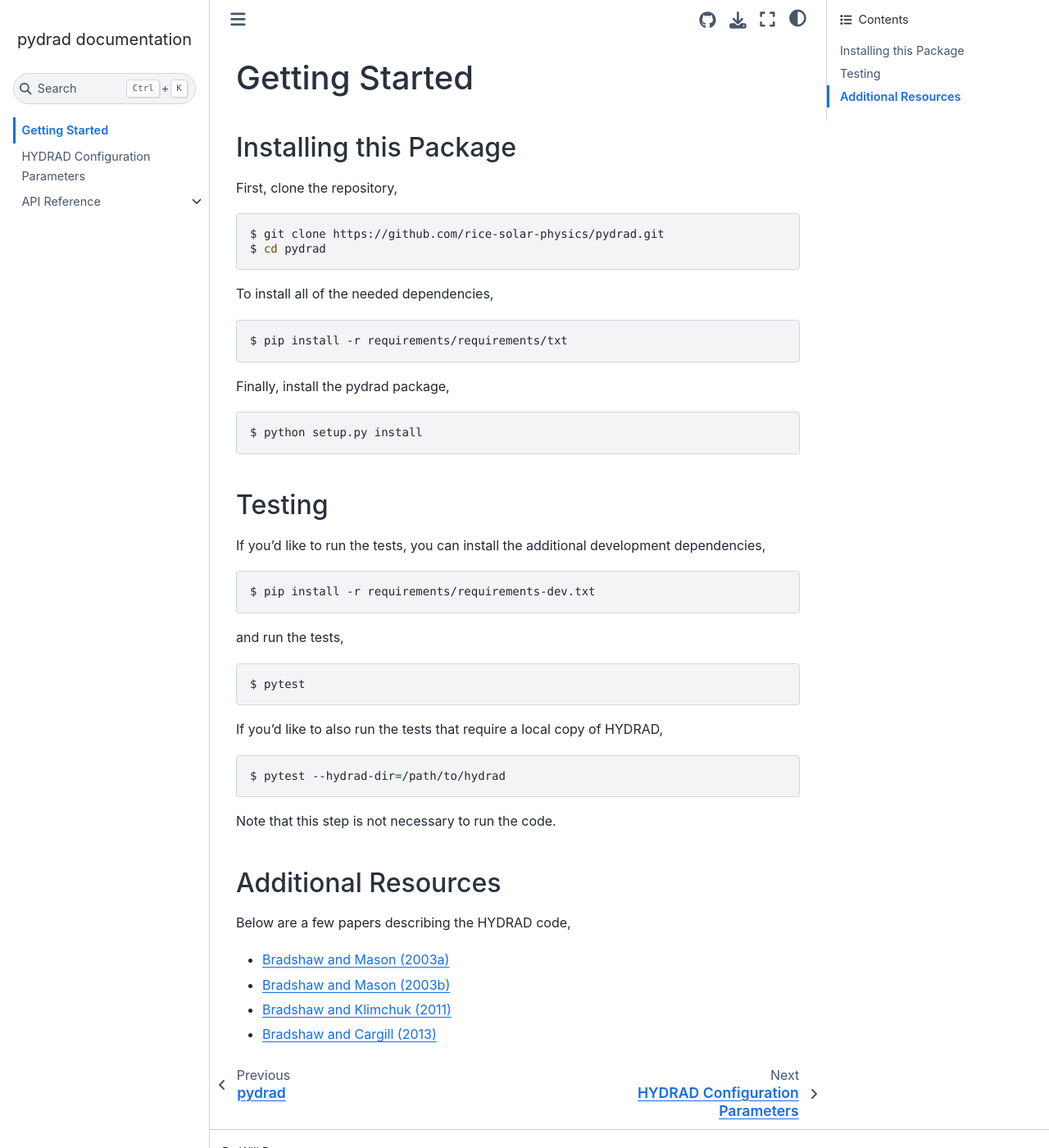
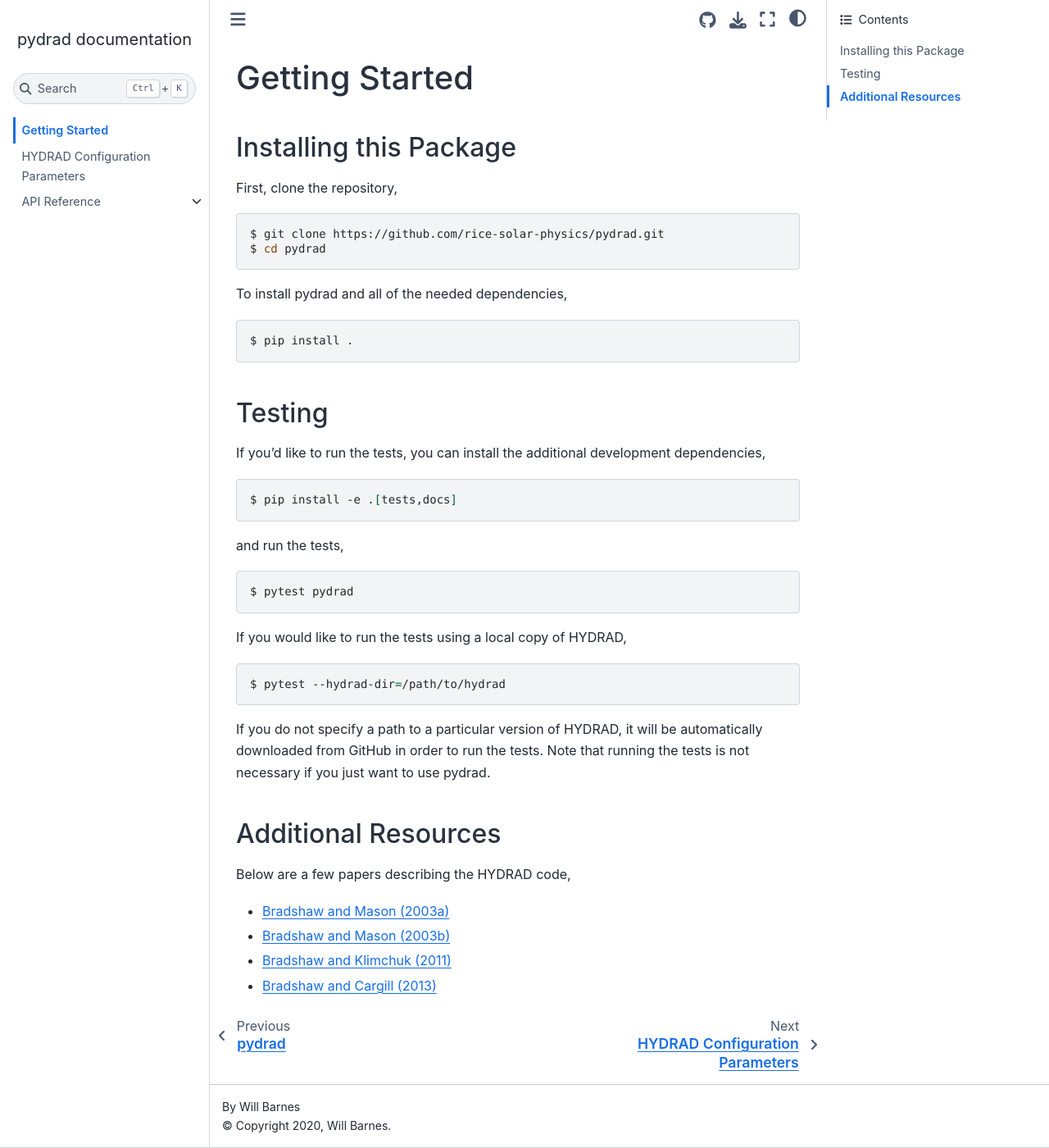
Before and after one commit to rice-solar-physics/pydrad, a Sphinx documentation site: the page built from docs/getting_started.rst, in a window 1280 px wide and 1400 px high. Shown: the whole window at 82% size. Built offline with Sphinx 7.4.7 and the Sphinx Book theme 1.1.4, drawn with Linux system fonts in a browser that asks for light colours; pages that are not in the unit, such as notebooks, are missing from menus.

Commit message:
fix install instructions

```diff
--- a/docs/getting_started.rst
+++ b/docs/getting_started.rst
@@ -11,17 +11,11 @@ First, clone the repository,
    $ git clone https://github.com/rice-solar-physics/pydrad.git
    $ cd pydrad
 
-To install all of the needed dependencies,
+To install pydrad and all of the needed dependencies,
 
 .. code:: shell
 
-   $ pip install -r requirements/requirements/txt
-
-Finally, install the pydrad package,
-
-.. code:: shell
-
-   $ python setup.py install
+   $ pip install .
 
 Testing
 -------
@@ -31,21 +25,22 @@ development dependencies,
 
 .. code:: shell
 
-   $ pip install -r requirements/requirements-dev.txt
+   $ pip install -e .[tests,docs]
 
 and run the tests,
 
 .. code:: shell
 
-   $ pytest
+   $ pytest pydrad
 
-If you’d like to also run the tests that require a local copy of HYDRAD,
+If you would like to run the tests using a local copy of HYDRAD,
 
 .. code:: shell
 
    $ pytest --hydrad-dir=/path/to/hydrad
 
-Note that this step is not necessary to run the code.
+If you do not specify a path to a particular version of HYDRAD, it will be automatically downloaded from GitHub in order to run the tests.
+Note that running the tests is not necessary if you just want to use pydrad.
 
 Additional Resources
 --------------------
```
Also changed, not shown: README.md (+4 -5 lines).
